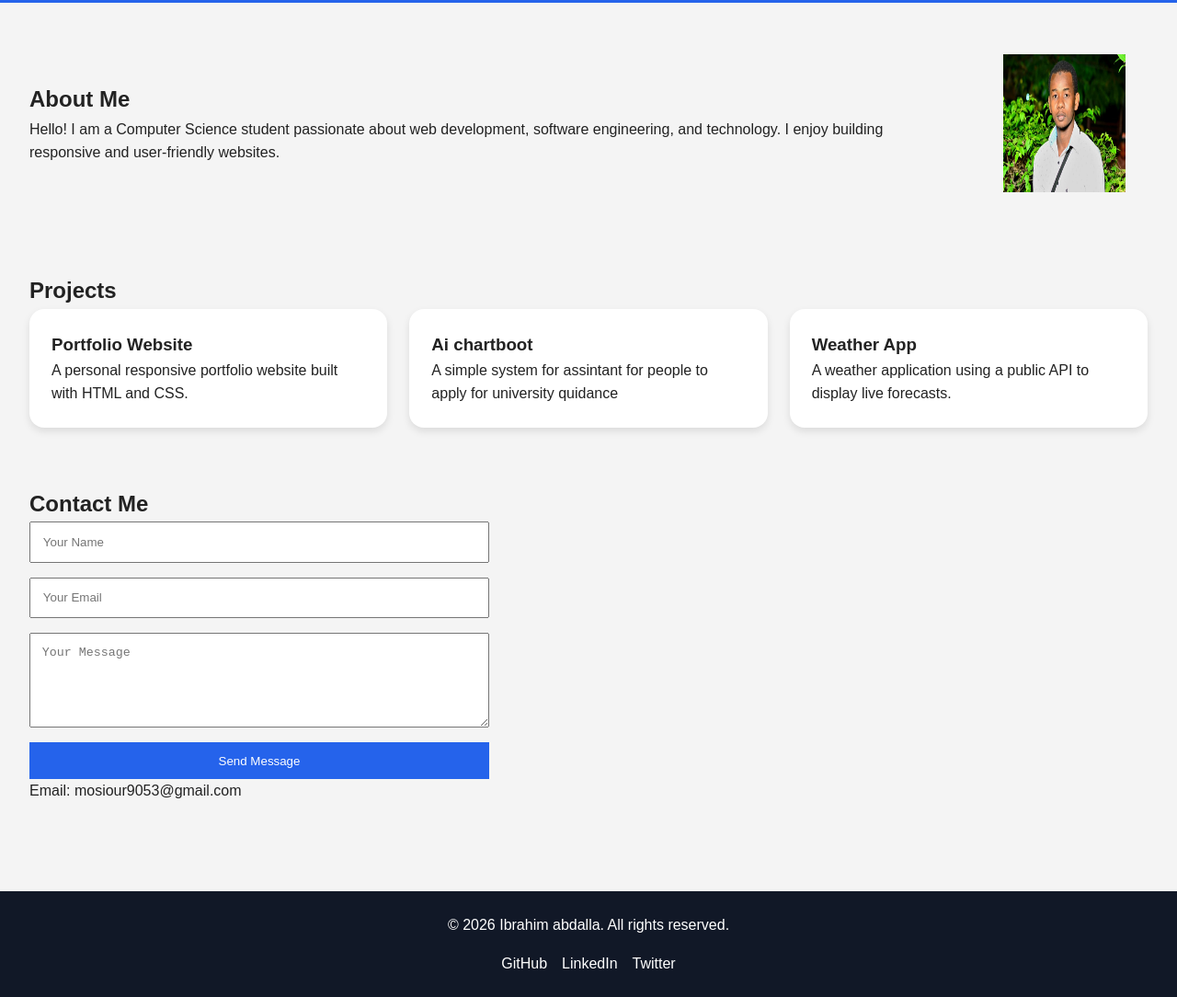
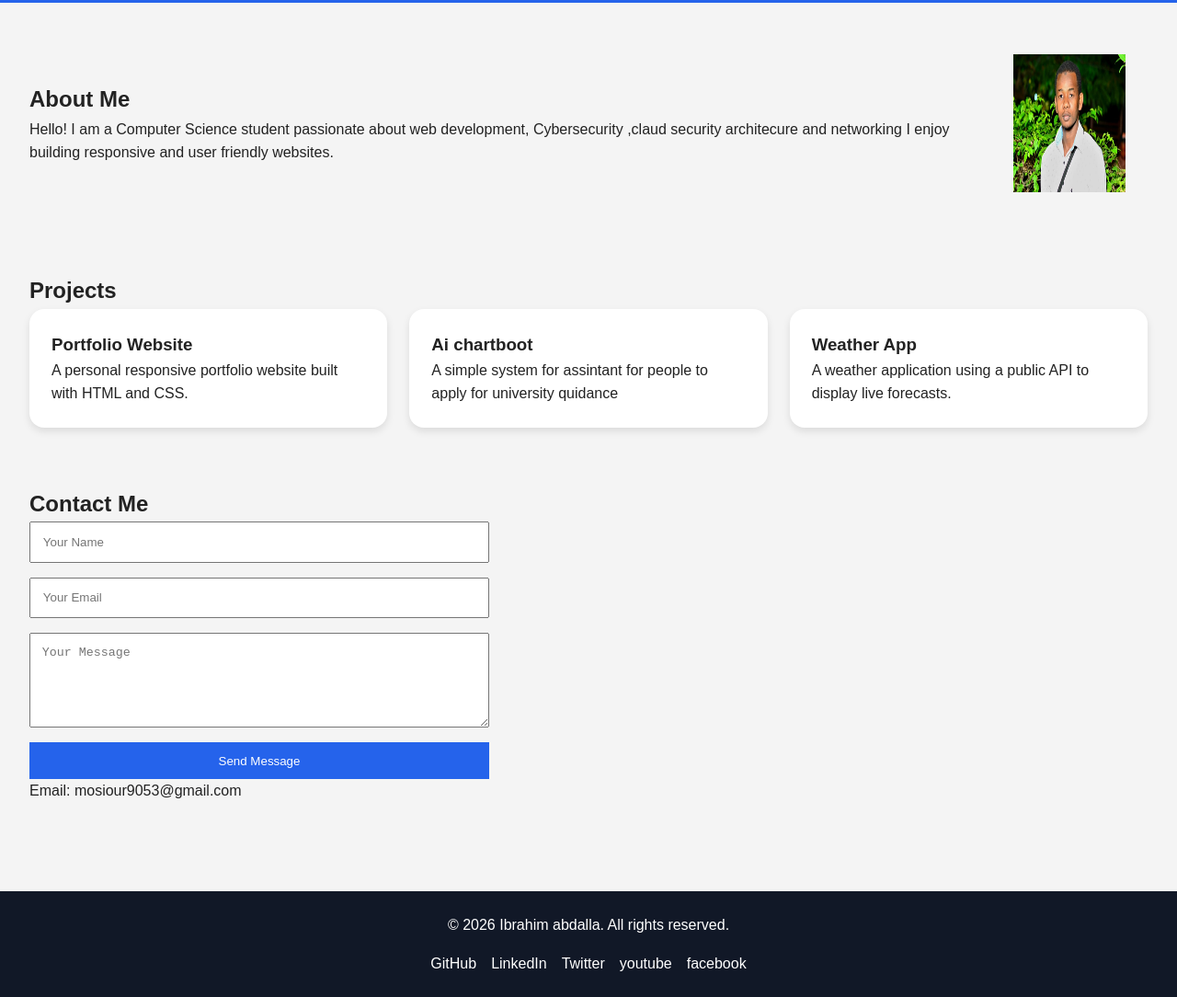
Before and after one commit to Hybrid9053/portfolio, a plain HTML site: page index.html in a window 1280 px wide. Shown: the part 80-1164 px from the top of the page at 92% size. Drawn offline with Linux system fonts and the light colour scheme; a script that the page names is missing.

Commit message:
Revise about section and add social media links
Updated about section to reflect new interests and added social media links.

```diff
--- a/index.html
+++ b/index.html
@@ -27,8 +27,8 @@
         <h2>About Me</h2>
         <p>
           Hello! I am a Computer Science student passionate about
-          web development, software engineering, and technology.
-          I enjoy building responsive and user-friendly websites.
+          web development, Cybersecurity ,claud security architecure and  networking
+          I enjoy building responsive and user friendly websites.
         </p>
       </div>
 
@@ -85,6 +85,9 @@
       <a href="#">GitHub</a>
       <a href="#">LinkedIn</a>
       <a href="#">Twitter</a>
+      <a href="#">youtube</a>
+      <a href="#">facebook</a>
+
     </div>
   </footer>
 
```
